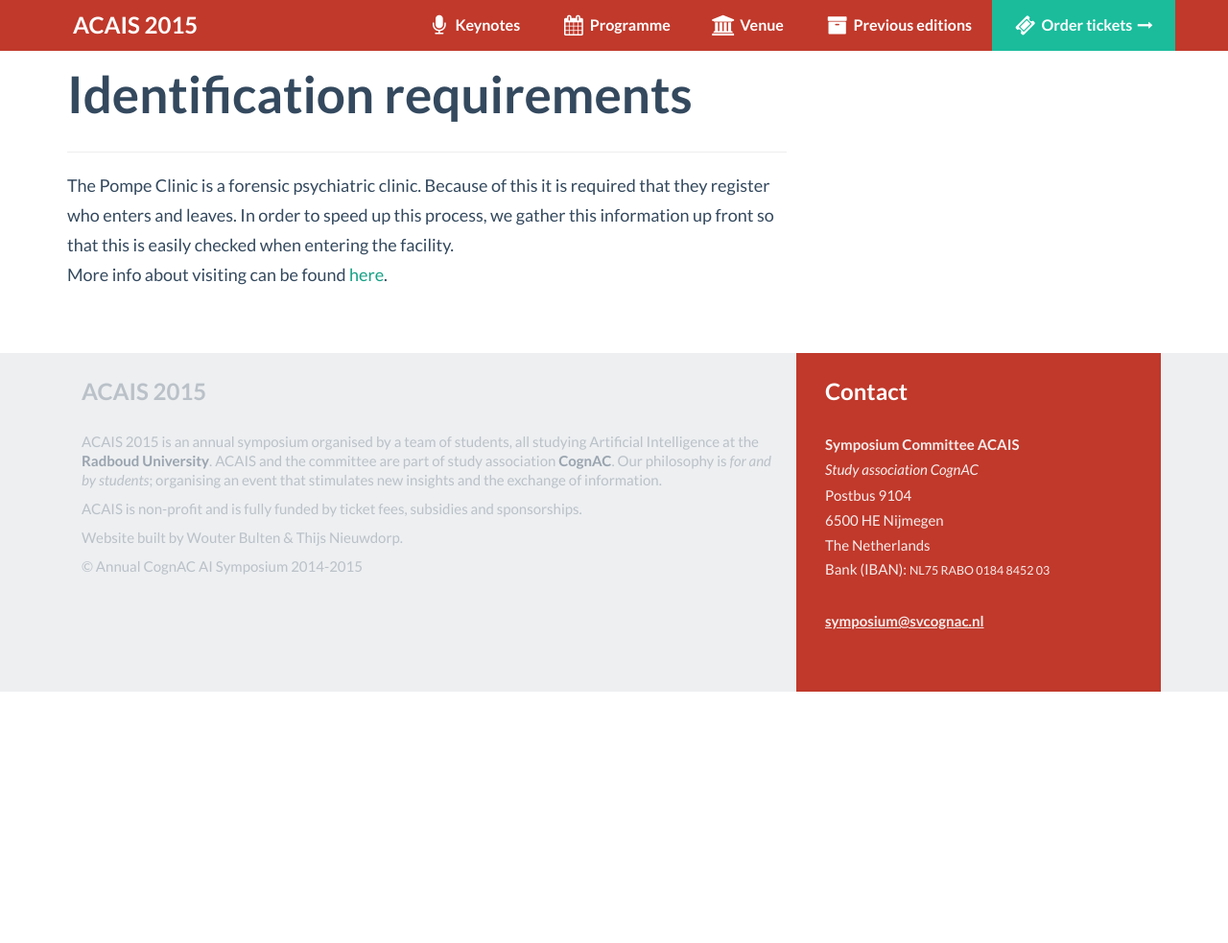
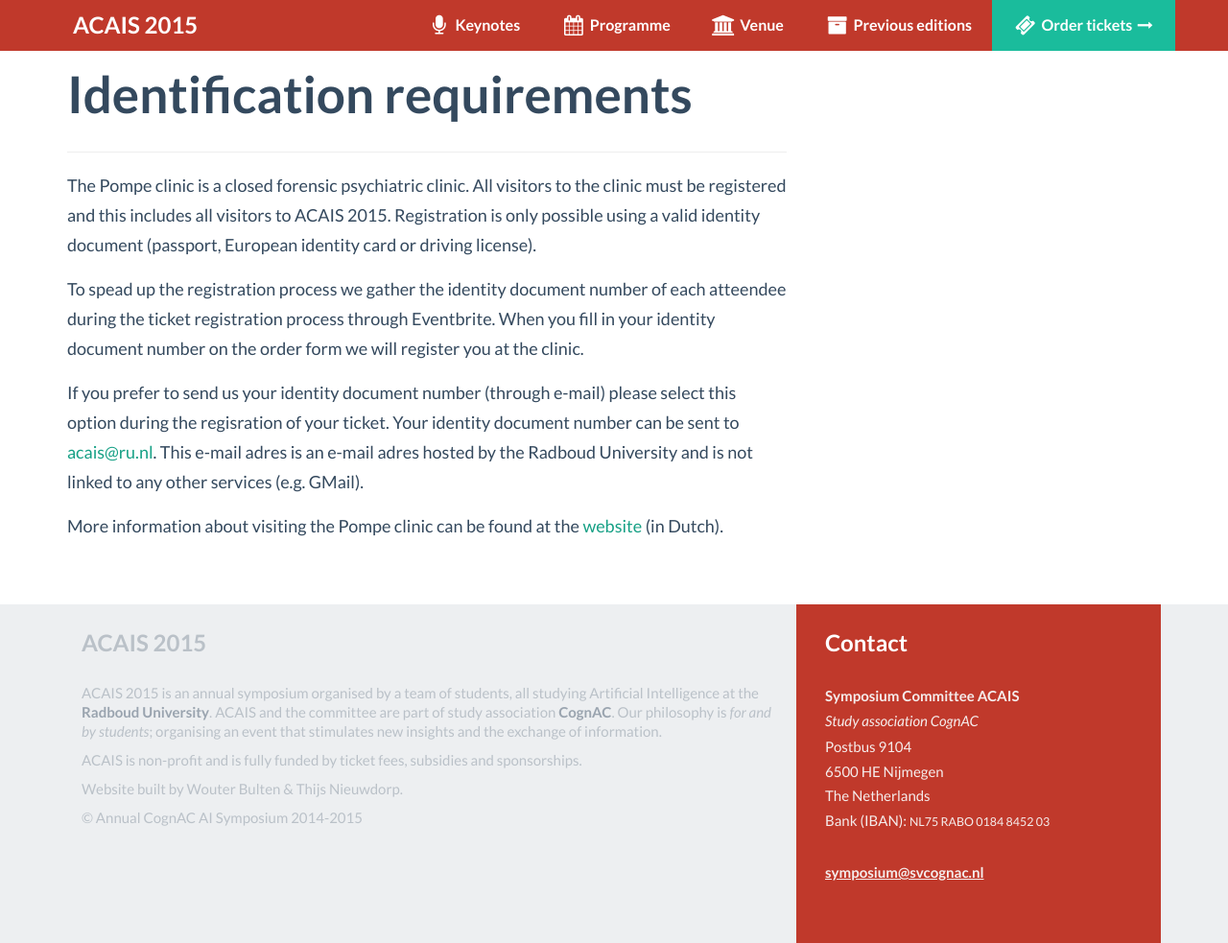
Before and after one commit to wouterbulten/acais-website, a Jekyll site: the page built from identification-requirements.md, in a window 1280 px wide and 983 px high. Shown: the whole window at 96% size. Built offline with Jekyll 4.4.1, drawn with Linux system fonts in a browser that asks for light colours; nearby versions of some CDN libraries.

Commit message:
Extended the text on the ID requirement page

```diff
--- a/identification-requirements.md
+++ b/identification-requirements.md
@@ -14,9 +14,15 @@ permalink: /identification-requirements/
 <div class="row">
 	<div class="col-md-8">
 		<p>
-		    The Pompe Clinic is a forensic psychiatric clinic. Because of this it is required that they register who enters and leaves. In order to speed up this process, we gather this information up front so that this is easily checked when entering the facility.
-		    <br>
-            More info about visiting can be found <a href="http://www.pompestichting.nl/site/Bezoekers/Pati%ebnten%20bezoeken/">here</a>.
+		    The Pompe clinic is a closed forensic psychiatric clinic. All visitors to the clinic must be registered and this includes all visitors to ACAIS 2015. Registration is only possible using a valid identity document (passport, European identity card or driving license).
+		</p>
+
+		<p>To spead up the registration process we gather the identity document number of each atteendee during the ticket registration process through Eventbrite. When you fill in your identity document number on the order form we will register you at the clinic.
+		</p>
+
+		<p>If you prefer to send us your identity document number (through e-mail) please select this option during the regisration of your ticket. Your identity document number can be sent to <a href="mailto:acais@ru.nl">acais@ru.nl</a>. This e-mail adres is an e-mail adres hosted by the Radboud University and is not linked to any other services (e.g. GMail).</p>
+
+		<p>More information about visiting the Pompe clinic can be found at the <a href="http://www.pompestichting.nl/site/Bezoekers/Pati%ebnten%20bezoeken/">website</a> (in Dutch).
 		</p>
 	</div>
 </div>
```
